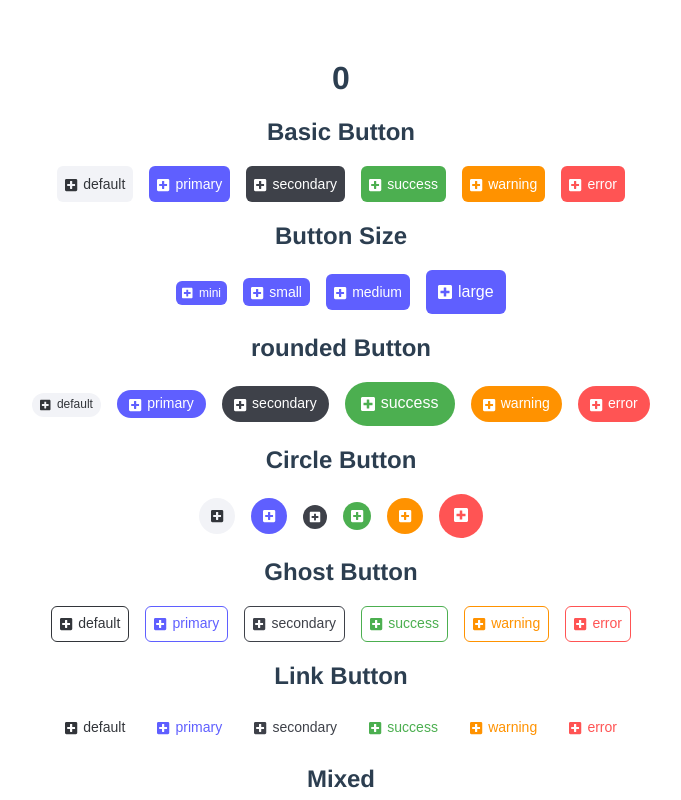
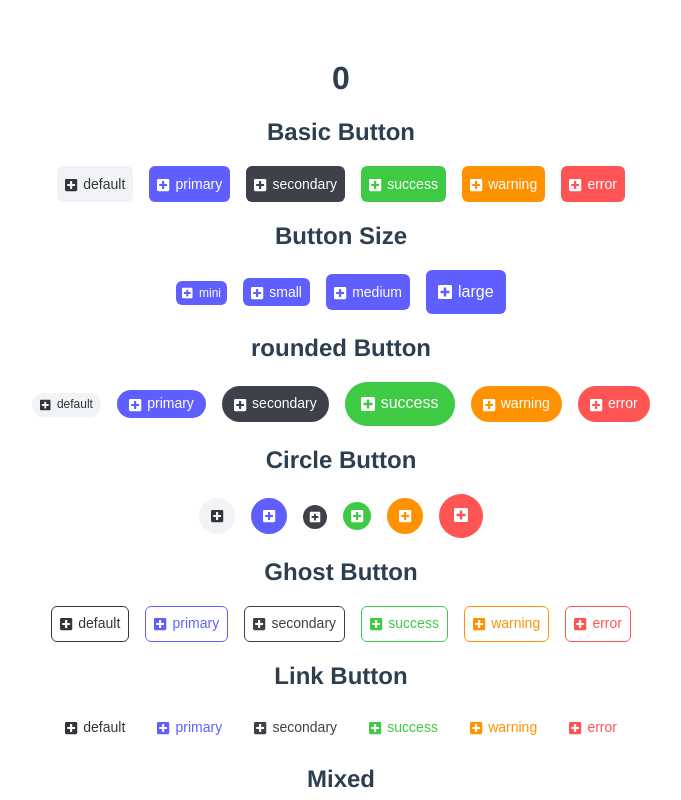
Before and after one commit to JAE-GYU/gyu-ui, a Vue app: page / in a window 1280 px wide. Shown: the top 800 px of the page, without its empty margins (299-980 px from the left). Built offline with nearby package versions, Linux system fonts and the light colour scheme.

Commit message:
feat: Update success color lighter

```diff
--- a/src/globals/gyu_colors.scss
+++ b/src/globals/gyu_colors.scss
@@ -9,7 +9,7 @@ $-color-text-invert: #fff;
 $-color-default: #f2f3f7;
 $-color-primary: #5f5fff;
 $-color-secondary: #3e4149;
-$-color-success: #4caf50;
+$-color-success: #3fca45;
 $-color-warning: #ff9200;
 $-color-error: #ff5454;
 
```
